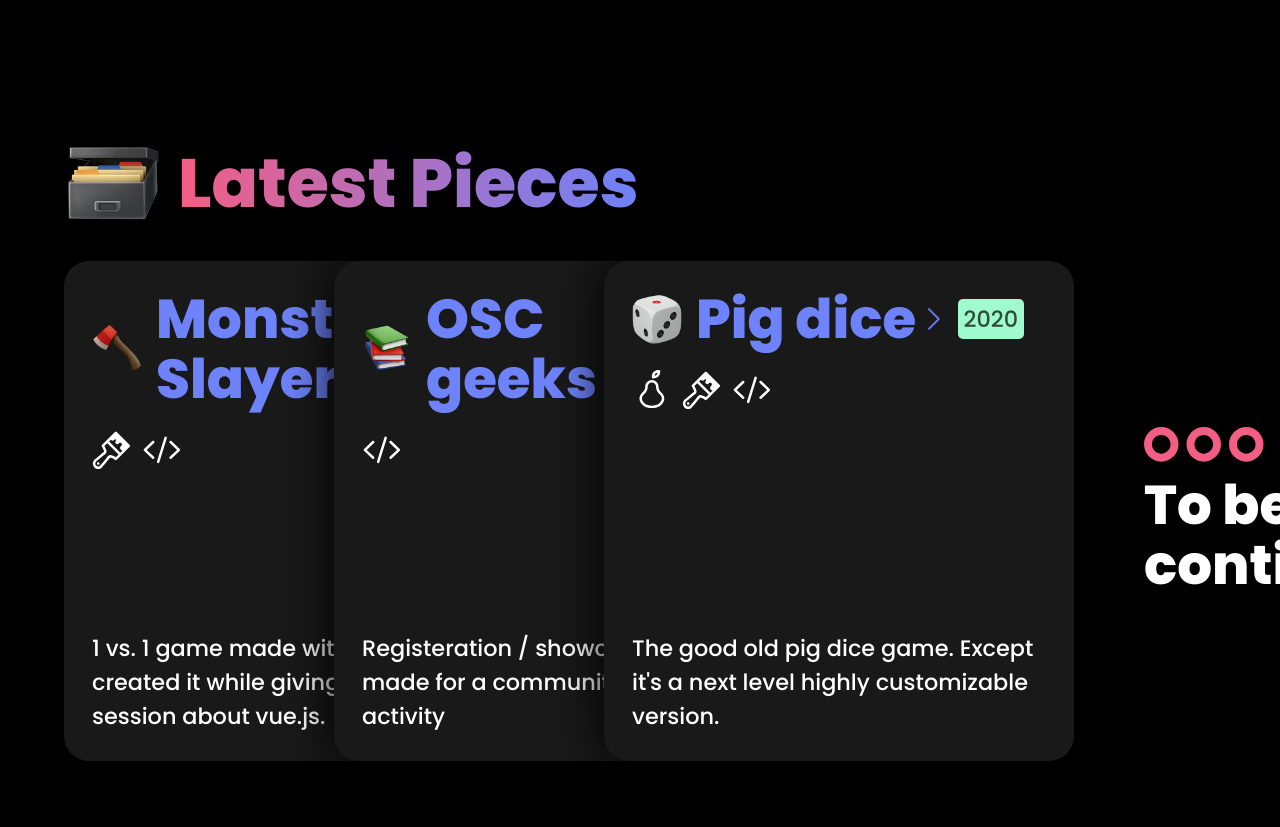
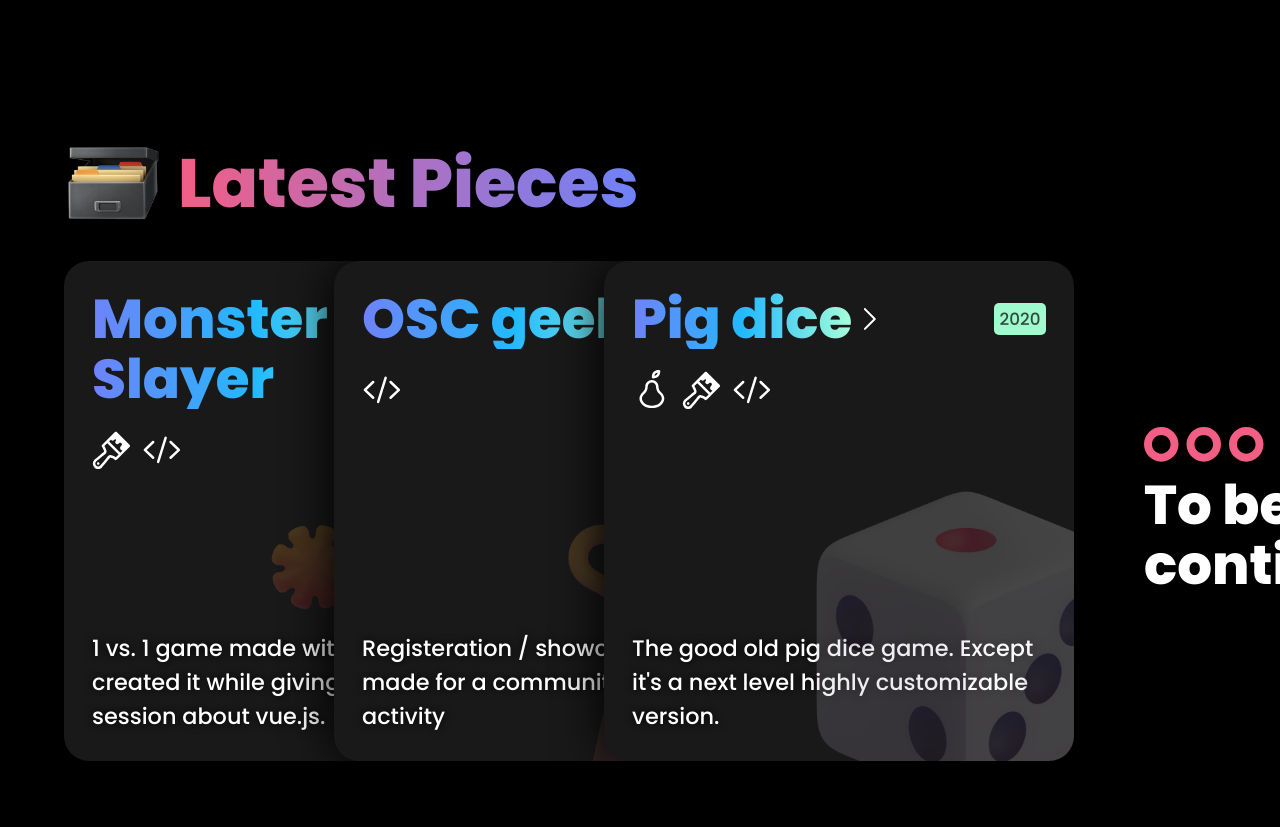
Before and after one commit to adhamali450/portfolio, a plain HTML site: page index.html in a window 1280 px wide. Shown: the part 2590-3417 px from the top of the page. Drawn offline with Linux system fonts and the light colour scheme; a script that the page names is missing.

Commit message:
testing-new-cards

```diff
--- a/index.html
+++ b/index.html
@@ -95,8 +95,8 @@
                         <img src="assets/question-mark.svg" width="25" height="25" alt="?">
                     </header>
                     <p class="answer">
-                        Hello. My name is Adham Ali; a Frontend Web Developer,
-                        Web Designer and a Computer Science student.
+                        Hello. My name is Adham Ali; a Frontend Web Developer /
+                        Designer and a Computer Science student.
                         I spent the last year and half helping student activities at
                         my college with their  websites.
                     </p>
@@ -111,11 +111,10 @@
                     <p class="answer">
                         Growing up in Cairo, I developed a strong taste for divergence.
                         21M+ Population. City of dreams. City of lights. The city that
-                        never sleeps. You can call it whatever you want. Anything you
-                        may or may not ask for will be granted in Cairo.
+                        never sleeps. Call it whatever you want. Anything you
+                        may wish for will be granted in Cairo.
                     </p>
                 </article>
-
                 <article class="sub-article">
                     <header class="question">
                         <small>
@@ -126,8 +125,8 @@
                     <p class="answer">
                         I love doing websites for living. Also collecting music CDs.
                         I’ve helped many student activities at my college, also many
-                        clients stand out and turn their vision into a new, robust and
-                        polished digital experience.
+                        clients stand out and turn their vision into a new polished digital
+                        experience.
                     </p>
                 </article>
                 <article class="sub-article">
@@ -270,10 +269,10 @@
             <section class="cards">
                 <article class="card">
                     <header>
-                        <img class="header-emoji" src="assets/emojis/axe.png" alt="Dice"/>
+                        <!-- <img class="header-emoji" src="assets/emojis/axe.png" alt="Dice"/> -->
                         <a class = "card-name-clickable" href="#">
                             <h3 class="card-name">Monster Slayer</h3>
-                            <img class="icon-arrow" src="assets/card-arrow.svg" alt="View project">
+                            <img class="icon-arrow" src="assets/arrow.svg" alt="View project">
                         </a>
                         <small class="year">2021</small>
                     </header>
@@ -285,14 +284,15 @@
                         1 vs. 1 game made with vue.js created it while giving
                         an online session about vue.js.
                     </h6>
+                    <img class="card-emoji" src="assets/emojis/firecracker.png" alt="">
                 </article>
 
                 <article class="card">
                     <header>
-                        <img class="header-emoji" src="assets/emojis/books.png" alt="Dice"/>
+                        <!-- <img class="header-emoji" src="assets/emojis/books.png" alt="Dice"/> -->
                         <a class = "card-name-clickable" href="#">
                             <h3 class="card-name">OSC geeks</h3>
-                            <img class="icon-arrow" src="assets/card-arrow.svg" alt="View project">
+                            <img class="icon-arrow" src="assets/arrow.svg" alt="View project">
                         </a>
                         <small class="year">2020</small>
                     </header>
@@ -302,16 +302,17 @@
                     <h6 class="card-details">
                         Registeration / showcase website made for a community student activity
                     </h6>
+                    <img class="card-emoji" src="assets/emojis/trophy.png" alt="">
                 </article>
 
 
 
                 <article class="card">
                         <header>
-                            <img class="header-emoji" src="assets/emojis/dice.png" alt="Dice"/>
+                            <!-- <img class="header-emoji" src="assets/emojis/dice.png" alt="Dice"/> -->
                             <a class = "card-name-clickable" href="#">
                                 <h3 class="card-name">Pig dice</h3>
-                                <img class="icon-arrow" src="assets/card-arrow.svg" alt="View project">
+                                <img class="icon-arrow" src="assets/arrow.svg" alt="View project">
                             </a>
                             <small class="year">2020</small>
                         </header>
@@ -323,6 +324,7 @@
                         <h6 class="card-details">
                             The good old pig dice game. Except it's a next level highly customizable version.
                         </h6>
+                        <img class="card-emoji" src="assets/emojis/die.png" alt="">
                     </div>
                 </article>
                 <div class="tbc">
--- a/sass/_typography.sass
+++ b/sass/_typography.sass
@@ -37,6 +37,8 @@ $foldable: 280px
         font-size: 0.8rem
     small
         font-size: 0.8rem
+    .tiny-small
+        font-size: 0.6rem
 
 =minor-third()
     h1
@@ -58,7 +60,7 @@ $foldable: 280px
     textarea
         font-size: 0.8rem
     small
-        font-size: 0.9rem
+        font-size: 0.8rem
 
 body
     +major-third()
--- a/sass/_work.sass
+++ b/sass/_work.sass
@@ -24,20 +24,24 @@
             overflow: hidden
             position: relative
             header
-                display: grid
-                grid-template-columns: auto 1fr auto
+                +flex(space-between, center)
+                align-self: stretch
                 grid-gap: 0.5rem
-                align-items: center
-                .header-emoji
-                    width: 50px
+                // display: grid
+                // grid-template-columns: auto 1fr auto
+                // align-items: center
+                // .header-emoji
+                //     width: 50px
                 .card-name-clickable
                     display: flex
                     grid-gap: 0.1rem
                     justify-content: flex-start
                     .card-name
                         font-weight: 800
-                        color: var(--primary-purple)
-                        width: fit-content
+                        // color: var(--primary-purple)
+                        +fillGrd(var(--purple-green-grd))
+                        // width: fit-content
+                        // width: min-content
                         border-style:
                     .icon-arrow
                         transition: transform 0.3s
@@ -47,6 +51,7 @@
                         img
                             transform: translateX(7px)
                 .year
+                    @extend .tiny-small
                     background-color: var(--primary-green)
                     color: rgba(0, 0, 0, 0.7)
                     padding: 0.1rem 0.2rem
@@ -62,6 +67,17 @@
                     filter: brightness(0) invert(1)
                     &:hover
                         filter: brightness(1) invert(0)
+
+            .card-details
+                filter: drop-shadow(0 0 4px rgba(0, 0, 0, 1))
+
+            .card-emoji
+                position: absolute
+                transform: translate(-50%, -50%)
+                top: 77%
+                left: 77%
+                opacity: 0.2
+                +size(355px, 355px)
 
         .tbc
             margin: 0 2.5rem
```
Also changed, not shown: assets/card-arrow.svg (deleted), assets/emojis/die.png (added), assets/emojis/firecracker.png (added), assets/emojis/trophy.png (added), css/index.css.
